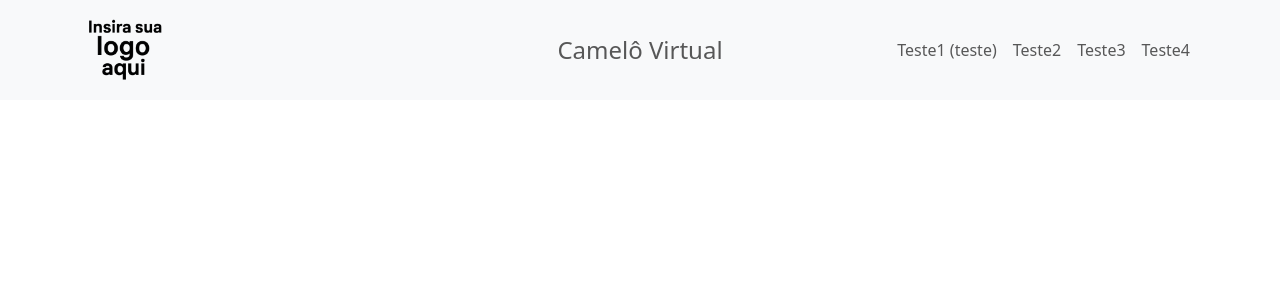
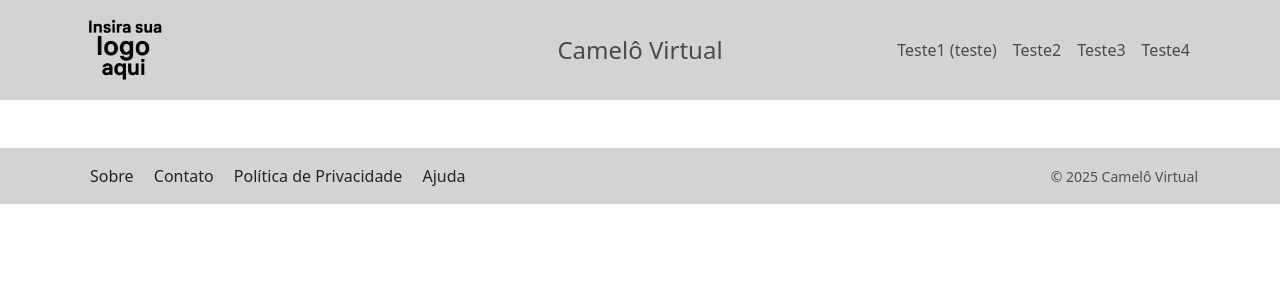
Before and after one commit to LeonardoRodeghiero/CameloVirtual, a Django app: page / in a window 1280 px wide. Shown: the top 300 px of the page. Run offline with Django 5.2, Linux system fonts and the light colour scheme.

Commit message:
Continuação

```diff
--- a/paginas/templates/paginas/index.html
+++ b/paginas/templates/paginas/index.html
@@ -8,6 +8,12 @@
     <title>Camelô Virtual</title>
 
     <style>
+        :root{
+            --branco: #f5f5f5;
+            --cinza-claro: #d3d3d3;
+            --cinza: #a9a9a9;
+            --preto: #1c1c1c;
+        }
         .navbar {
             height: 100px;
             min-height: 100px;
@@ -26,6 +32,32 @@
             z-index: 2;
             white-space: nowrap;
         }
+        .navbar-nav .nav-link:hover {
+            color: var(--preto) !important;
+            border-radius: 0.25rem;
+            transition: background-color 0.2s;
+            font-weight: 500;
+            }
+        .branco {
+            background-color: var(--branco);
+        }
+        .cinza-claro{
+            background-color: var(--cinza-claro);
+        }
+        .cinza{
+            background-color: var(--cinza);
+        }
+        .preto{
+            background-color: var(--preto);
+        }
+
+        footer a.text-dark:hover,
+        footer a.text-dark:focus,
+        footer a[class*="text-dark"]:hover,
+        footer a[class*="text-dark"]:focus {
+            color: var(--preto) !important;
+            font-weight: 500;
+        }
         /* Menu colapsado sobreposto */
         @media (max-width: 991.98px) {
             .navbar-collapse {
@@ -33,7 +65,7 @@
                 top: 100%;
                 right: 0;
                 /* Remova o left: 0; */
-                background: #fff;
+                background: var(--branco);
                 z-index: 10;
                 box-shadow: 0 2px 8px rgba(0,0,0,0.05);
                 width: auto; /* Deixe a largura automática */
@@ -44,12 +76,14 @@
             .navbar-nav {
                 align-items: flex-end !important; /* Alinha os itens à direita */
             }
+
+
         }
         </style>
 
 </head>
 <body>
-<nav class="navbar navbar-expand-lg navbar-light bg-light position-relative">
+<nav class="navbar navbar-expand-lg navbar-light cinza-claro position-relative">
     <div class="container position-relative">
         <!-- Logo à esquerda -->
         <a class="navbar-brand d-flex align-items-center" href="#">
@@ -85,7 +119,21 @@
 </nav>
 
 
-
+    <!-- ...existing code... -->
+    <footer class="cinza-claro text-center text-lg-start mt-5 py-3">
+        <div class="container d-flex flex-column flex-lg-row justify-content-between align-items-center">
+            <div class="mb-2 mb-lg-0">
+            <a href="#" class="text-decoration-none text-dark mx-2" >Sobre</a>
+            <a href="#" class="text-decoration-none text-dark mx-2">Contato</a>
+            <a href="#" class="text-decoration-none text-dark mx-2">Política de Privacidade</a>
+            <a href="#" class="text-decoration-none text-dark mx-2">Ajuda</a>
+            </div>
+            <div class="text-muted small">
+            &copy; 2025 Camelô Virtual
+            </div>
+        </div>
+    </footer>
+    <!-- ...existing code... -->
 
 
 
```
